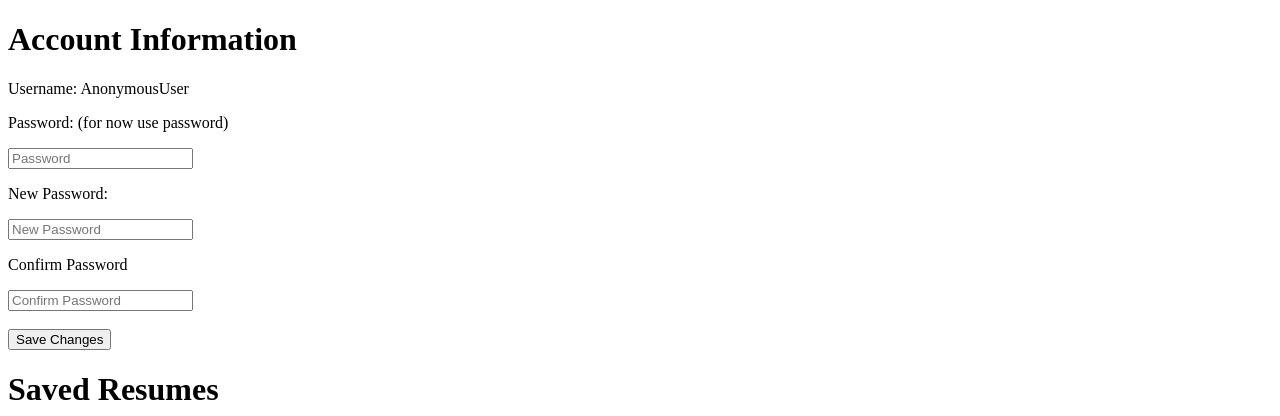
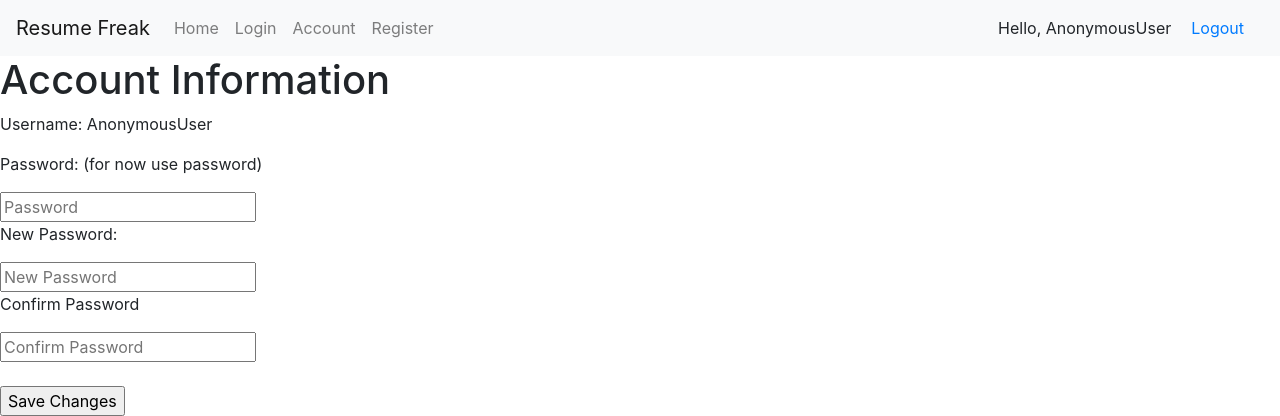
Before and after one commit to noahskorner/resume-freak, a Django app: page /account/ in a window 1280 px wide. Shown: the top 416 px of the page. Run offline with Django 3.2, Linux system fonts and the light colour scheme; some libraries are stand-ins or nearby versions.

Commit message:
Update account.html

```diff
--- a/resume_builder/templates/resume_builder/account.html
+++ b/resume_builder/templates/resume_builder/account.html
@@ -1,4 +1,112 @@
 <!DOCTYPE html>
+
+{% load static %}
+
+<style>
+  .hello-msg{
+    margin-right: 20px;
+  }
+</style>
+
+<!DOCTYPE html>
+<html lang="en">
+  <head>
+    <meta charset="UTF-8" />
+    <meta name="viewport" content="width=device-width, initial-scale=1.0" />
+    <title>Resume Freak</title>
+    <!-- CSS only -->
+    <link
+      rel="stylesheet"
+      href="https://stackpath.bootstrapcdn.com/bootstrap/4.5.2/css/bootstrap.min.css"
+      integrity="sha384-JcKb8q3iqJ61gNV9KGb8thSsNjpSL0n8PARn9HuZOnIxN0hoP+VmmDGMN5t9UJ0Z"
+      crossorigin="anonymous"
+    />
+    <!-- Font Awesome -->
+    <script src="https://kit.fontawesome.com/f88a847d12.js" crossorigin="anonymous"></script>
+  </head>
+  <body>
+    <nav class="navbar navbar-expand-lg navbar-light bg-light">
+      <!--change address when domain is up-->
+      <a class="navbar-brand" href="https://resume-freak.herokuapp.com/">Resume Freak</a>
+      <button
+        class="navbar-toggler"
+        type="button"
+        data-toggle="collapse"
+        data-target="#navbarNavAltMarkup"
+        aria-controls="navbarNavAltMarkup"
+        aria-expanded="false"
+        aria-label="Toggle navigation"
+      >
+        <span class="navbar-toggler-icon"></span>
+      </button>
+      <div class="collapse navbar-collapse" id="navbarNavAltMarkup">
+        <div class="navbar-nav">
+          <!--change address when domain is up-->
+          <a class="nav-item nav-link" href="https://resume-freak.herokuapp.com/">Home</a>
+        </div>
+        <div class="collapse navbar-collapse" id="navbarNavAltMarkup">
+          <div class="navbar-nav">
+            <!--change address when domain is up-->
+            <a class="nav-item nav-link" href="https://resume-freak.herokuapp.com/login/">Login</a>
+          </div>
+          <div class="collapse navbar-collapse" id="navbarNavAltMarkup">
+            <div class="navbar-nav">
+
+              <!--change address when domain is up-->
+            <a class="nav-item nav-link" href="https://resume-freak.herokuapp.com/account/">Account</a>
+          </div>
+          <div class="collapse navbar-collapse" id="navbarNavAltMarkup">
+            <div class="navbar-nav">
+
+              <!--change address when domain is up-->
+              <a class="nav-item nav-link" href="https://resume-freak.herokuapp.com/register/">Register</a>
+            </div>
+      </div>
+
+      <span class="hello-msg">Hello, {{request.user}}</span>
+      <span><a class="hello-msg" href="{% url 'logout' %}">Logout</a></span>
+
+    </nav>
+
+    {% block content %} {% endblock content %}
+  </body>
+  <!-- Custom JS -->
+  <script src="{% static 'js/init.js' %}"></script>
+  <!-- JS, Popper.js, and jQuery -->
+  <script
+    src="https://code.jquery.com/jquery-3.5.1.slim.min.js"
+    integrity="sha384-DfXdz2htPH0lsSSs5nCTpuj/zy4C+OGpamoFVy38MVBnE+IbbVYUew+OrCXaRkfj"
+    crossorigin="anonymous"
+  ></script>
+  <script
+    src="https://cdn.jsdelivr.net/npm/popper.js@1.16.1/dist/umd/popper.min.js"
+    integrity="sha384-9/reFTGAW83EW2RDu2S0VKaIzap3H66lZH81PoYlFhbGU+6BZp6G7niu735Sk7lN"
+    crossorigin="anonymous"
+  ></script>
+  <script
+    src="https://stackpath.bootstrapcdn.com/bootstrap/4.5.2/js/bootstrap.min.js"
+    integrity="sha384-B4gt1jrGC7Jh4AgTPSdUtOBvfO8shuf57BaghqFfPlYxofvL8/KUEfYiJOMMV+rV"
+    crossorigin="anonymous"
+  ></script>
+</html>
+
+
+
+
+
+
+
+
+
+
+
+
+
+
+
+
+
+
 <html>
         <body>
                 <h1>Account Information</h1>
```
